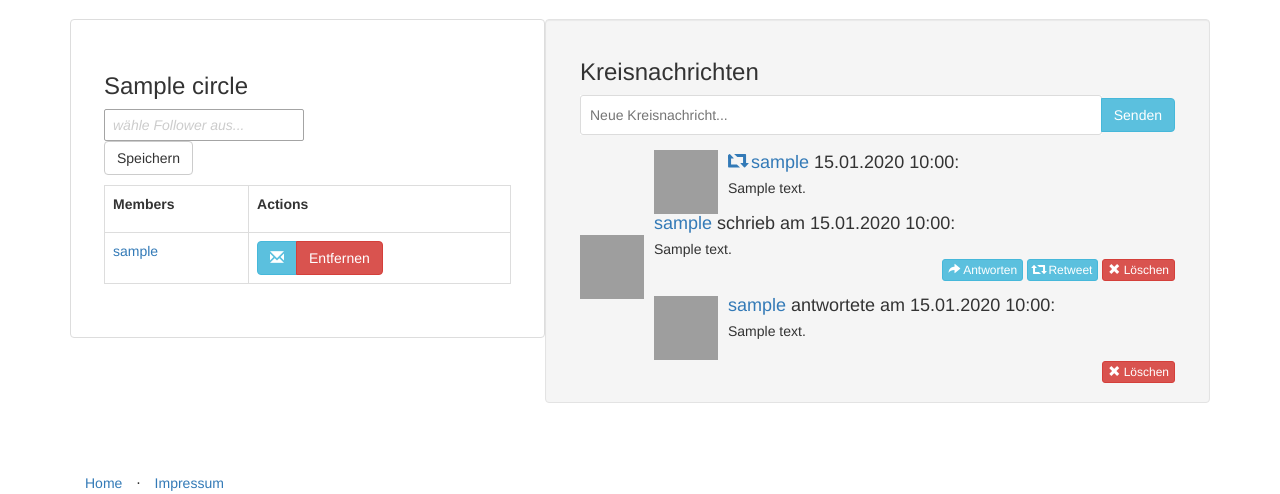
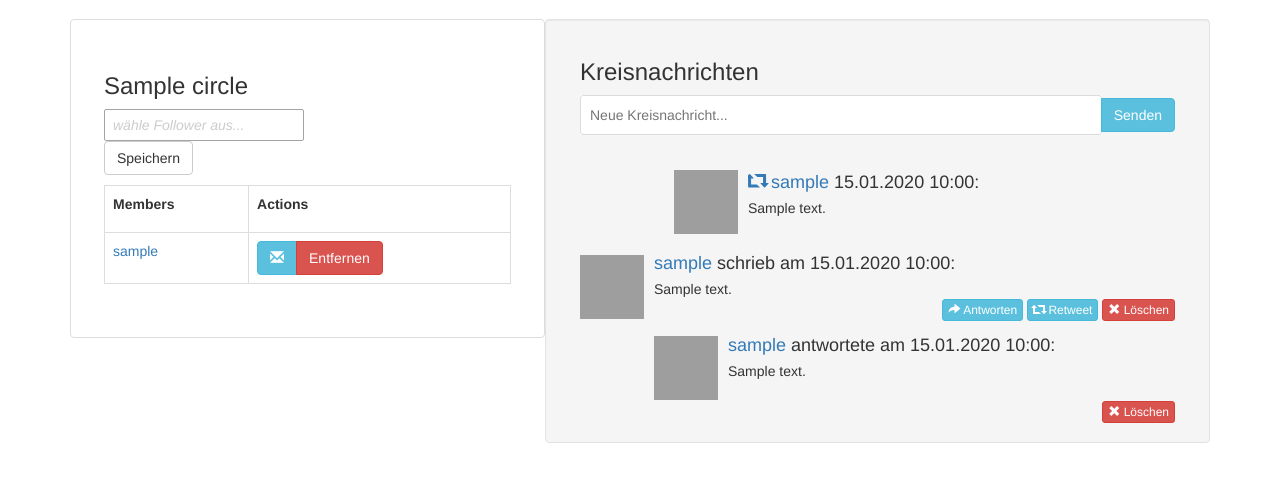
Before and after one commit to jmennen/group5, a Django app: page /messaging/circle/1/ in a window 1280 px wide. Shown: the part 51-545 px from the top of the page. Run offline with Django 3.2, Linux system fonts and the light colour scheme; the first user in the database is signed in; tables that the repository leaves empty hold one stand-in row (Sample ...); some libraries are stand-ins or nearby versions; grey boxes are pictures that could not be loaded.

Commit message:
changed some things

```diff
--- a/Code/buzzit/buzzit_app/static/css/base.css
+++ b/Code/buzzit/buzzit_app/static/css/base.css
@@ -57,3 +57,7 @@ footer {
 .highlight_contact {
     background-color: #9AEEAC;
 }
+
+.repost {
+    padding: 20px;
+}
```
